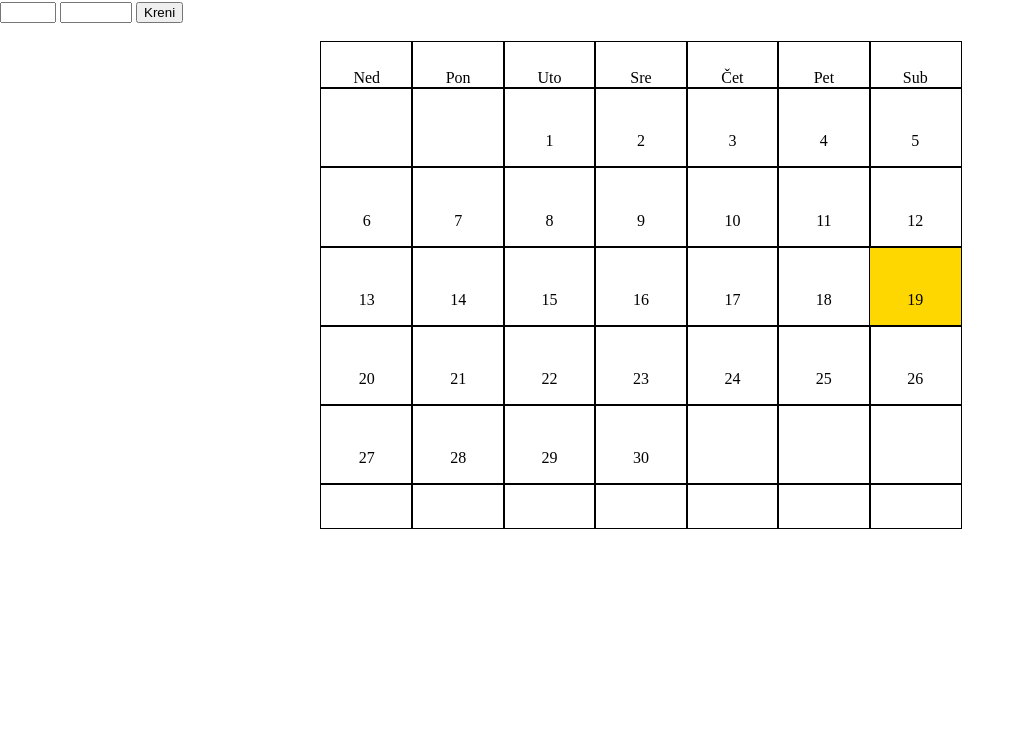
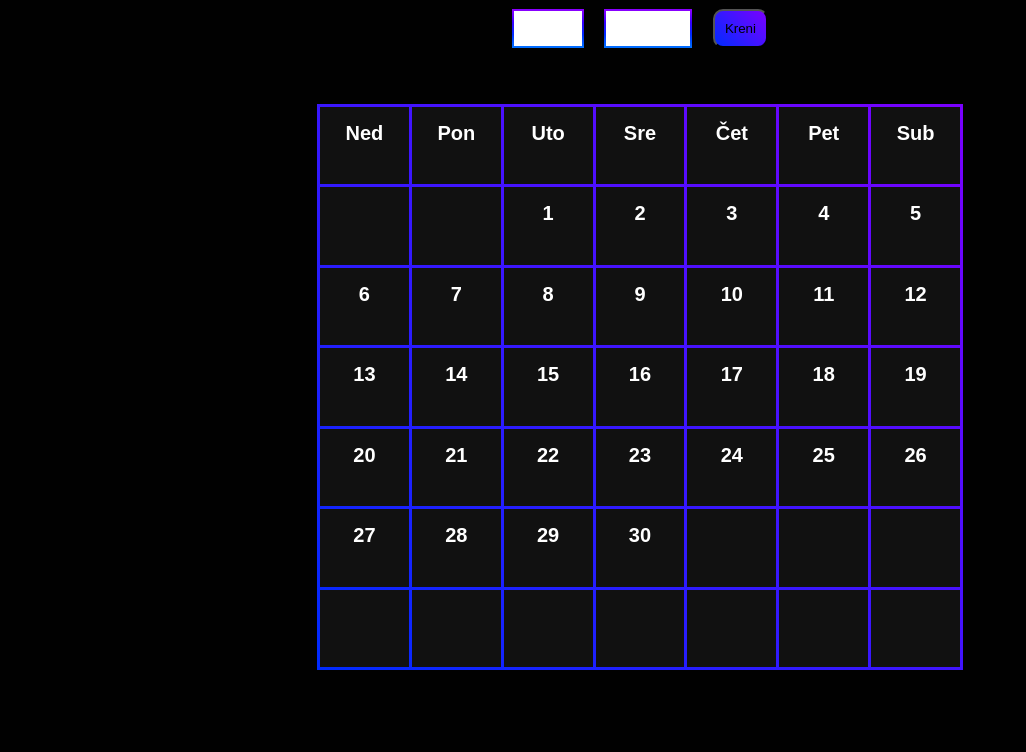
Before and after one commit to Jovan-K/Kalendar, a plain HTML site: page index.html in a window 1280 px wide. Shown: the part 48-800 px from the top of the page, without its empty margins (0-1026 px from the left). Drawn offline with Linux system fonts and the light colour scheme.

Commit message:
promena kalendara

```diff
--- a/css.css
+++ b/css.css
@@ -1,27 +1,132 @@
+* {
+  margin: 0;
+  padding: 0;
+}
 body {
   margin: 0;
+  background-color: #010101;
+}
+
+#main {
+  display: grid;
+  grid-template-columns: 1fr 1fr 1fr 1fr 1fr 1fr 1fr;
+  grid-template-rows: repeat(7, 1fr);
+  column-gap: 3px;
+  row-gap: 3px;
+  height: 70vh;
+  width: 50%;
+  margin: 0 auto;
+  padding: 3px;
+  background: linear-gradient(45deg, #002bff, #7a00ff);
+}
+.tekst {
+  margin: 0 auto;
+  text-align: center;
+  width: 25%;
+  font-size: 32px;
+  background: linear-gradient(45deg, #002bff, #7a00ff);
+  -webkit-text-fill-color: transparent;
+  -webkit-background-clip: text;
+}
+.unos {
+  display: flex;
+  justify-content: space-between;
+  align-items: center;
+  width: 20%;
+  margin: 20px auto;
+}
+#mesec {
+  padding: 10px;
+  flex: 0 auto;
+}
+#godina {
+  padding: 10px;
+  left: 10px;
+}
+button {
+  padding: 10px;
+  background-image: linear-gradient(45deg, #002bff, #7a00ff);
+  border-radius: 10px;
+}
+input {
+  border-image-source: linear-gradient(
+    0deg,
+    #006eff,
+    #002bff,
+    #3700ff,
+    #8c00ff
+  );
+  border-width: 2px;
+  border-image-slice: 1;
 }
 .polje {
   text-align: center;
   width: 100%;
-  border: 1px solid black;
-  padding-top: 1.7rem;
+  padding-top: 15px;
+  transition: 0.3s;
+  outline: none;
+  color: #fff;
+  background: rgba(219, 209, 209, 0.603);
+  cursor: pointer;
+  position: relative;
+  z-index: 0;
+
+  font-family: "Cyber", sans-serif;
+  font-weight: bold;
+  font-size: 20px;
 }
-.danas {
-  background-color: gold;
+.polje:before {
+  content: "";
+  background: linear-gradient(45deg, #00ffd5, #002bff, #7a00ff, #ff00c8);
+  position: absolute;
+  top: -2px;
+  left: -2px;
+  background-size: 400%;
+  z-index: -1;
+  filter: blur(10px);
+  width: calc(100% + 6px);
+  height: calc(100% + 6px);
+  animation: glowing 20s linear infinite;
+  opacity: 0;
+  transition: opacity 0.3s ease-in-out;
+  border-radius: 10px;
 }
-#main {
-  display: grid;
-  grid-template-columns: 1fr 1fr 1fr 1fr 1fr 1fr 1fr;
-  grid-template-rows: repeat(7, 1fr);
-  height: 50vh;
-  width: 50%;
-  margin: 0 auto;
+
+.polje:active {
+  color: #000;
 }
-.tekst {
-  text-align: center;
-  font-size: 32px;
-  background-image: linear-gradient(0deg, rgb(17, 0, 255), rgb(255, 0, 0));
-  -webkit-text-fill-color: transparent;
-  -webkit-background-clip: text;
+
+.polje:active:after {
+  background: transparent;
 }
+
+.polje:hover:before {
+  opacity: 1;
+}
+
+.polje:after {
+  z-index: -1;
+  content: "";
+  position: absolute;
+  width: 100%;
+  height: 100%;
+  background: #111;
+  left: 0;
+  top: 0;
+}
+
+@keyframes glowing {
+  0% {
+    background-position: 0 0;
+  }
+  50% {
+    background-position: 400% 0;
+  }
+  100% {
+    background-position: 0 0;
+  }
+}
+img {
+  width: 30%;
+  height: 30%;
+}
--- a/index.html
+++ b/index.html
@@ -1,25 +1,25 @@
 <!DOCTYPE html>
 <html lang="en">
-
   <head>
-    <link rel="stylesheet" href="css.css">
-    <meta charset="UTF-8">
-    <meta http-equiv="X-UA-Compatible" content="IE=edge">
-    <meta name="viewport" content="width=device-width, initial-scale=1.0">
+    <link rel="stylesheet" href="css.css" />
+    <meta charset="UTF-8" />
+    <meta http-equiv="X-UA-Compatible" content="IE=edge" />
+    <meta name="viewport" content="width=device-width, initial-scale=1.0" />
     <title>Kalendar</title>
   </head>
   <!-- Malo smo lose procitali pa krece od nedelje i ide do subote, takodje radi i za godine od nove ere -->
   <!--Mateja Nesic IV-1 dodao min i max vrednost za mesec-->
 
   <body onload="load()">
-    <p>Unesi mesec i godinu: </p>
-    <input type="number" id="mesec" min="1" max="12"> <input type="number" id="godina" min="0" max="3000">
+    <p class="tekst">Unesi mesec i godinu:</p>
+    <div class="unos">
+      <input type="number" id="mesec" min="1" max="12" />
+      <input type="number" id="godina" min="0" max="3000" />
       <button onclick="kreni()">Kreni</button>
-    <br><br>
-    <div class="main" id="main">
+    </div>
 
-    </div>
+    <br /><br />
+    <div class="main" id="main"></div>
     <script src="js.js"></script>
   </body>
-
 </html>
```
Lines whose indentation alone changed are shown as unchanged.
